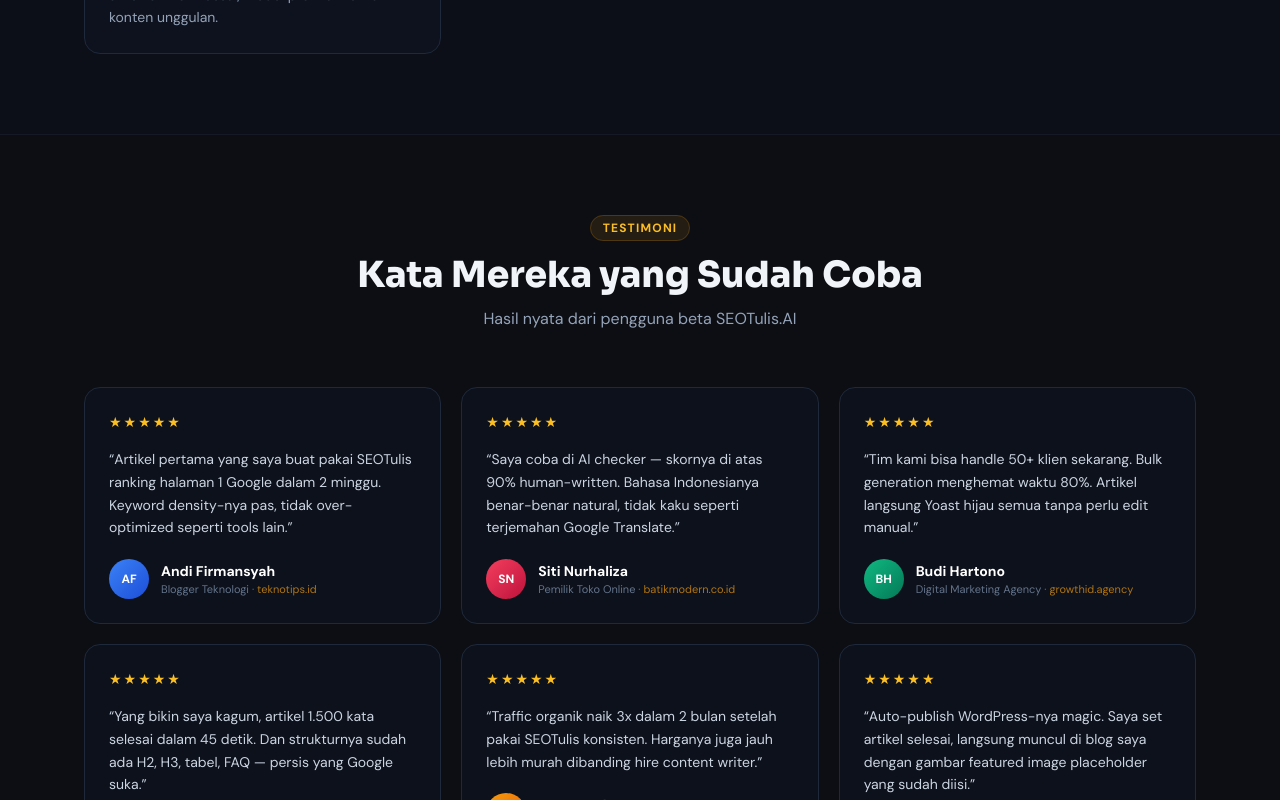
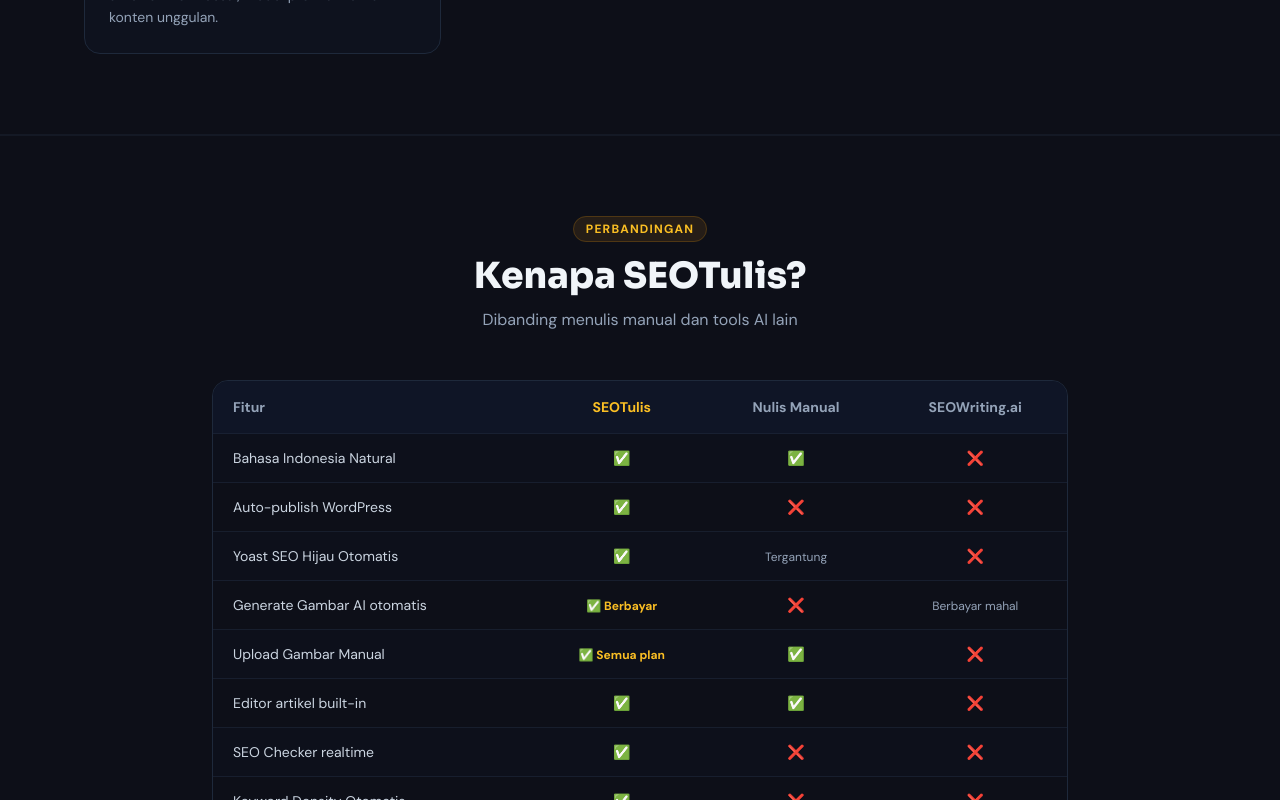
Before and after one commit to zaidprd/seotools, a Next.js app: page / in a window 1280 px wide. Shown: the part 3380-4180 px from the top of the page. Built offline with nearby package versions, Linux system fonts and the light colour scheme.

Commit message:
fix: detailed error logging in generate route, hide testimonials

```diff
--- a/app/api/generate/route.ts
+++ b/app/api/generate/route.ts
@@ -195,8 +195,12 @@
           messages: [{ role: "system", content: SYSTEM }, { role: "user", content: prompt }],
         }),
       });
+      if (!r.ok) {
+        const errText = await r.text().catch(() => "(no body)");
+        console.error(`[generate] ${provider} error ${r.status}:`, errText);
+        return NextResponse.json({ error: `Provider error (${r.status}): ${errText.slice(0, 200)}` }, { status: 502 });
+      }
       const data = await r.json();
-      if (!r.ok) throw new Error(`${provider} API error`);
       text = data.choices?.[0]?.message?.content || "";
 
     } else if (provider === "google") {
@@ -214,8 +218,12 @@
           }),
         }
       );
+      if (!r.ok) {
+        const errText = await r.text().catch(() => "(no body)");
+        console.error(`[generate] google error ${r.status}:`, errText);
+        return NextResponse.json({ error: `Google API error (${r.status})` }, { status: 502 });
+      }
       const data = await r.json();
-      if (!r.ok) throw new Error("Google API error");
       text = data.candidates?.[0]?.content?.parts?.[0]?.text || "";
 
     } else if (provider === "openai") {
@@ -229,8 +237,12 @@
           messages: [{ role: "system", content: SYSTEM }, { role: "user", content: prompt }],
         }),
       });
+      if (!r.ok) {
+        const errText = await r.text().catch(() => "(no body)");
+        console.error(`[generate] openai error ${r.status}:`, errText);
+        return NextResponse.json({ error: `OpenAI error (${r.status})` }, { status: 502 });
+      }
       const data = await r.json();
-      if (!r.ok) throw new Error("OpenAI API error");
       text = data.choices?.[0]?.message?.content || "";
 
     } else {
@@ -249,8 +261,12 @@
           messages: [{ role: "system", content: SYSTEM }, { role: "user", content: prompt }],
         }),
       });
+      if (!r.ok) {
+        const errText = await r.text().catch(() => "(no body)");
+        console.error(`[generate] openrouter error ${r.status}:`, errText);
+        return NextResponse.json({ error: `OpenRouter error (${r.status})` }, { status: 502 });
+      }
       const data = await r.json();
-      if (!r.ok) throw new Error("OpenRouter API error");
       text = data.choices?.[0]?.message?.content || "";
     }
 
@@ -310,7 +326,9 @@
 
     return NextResponse.json({ text, creditsUsed: isAdmin ? 0 : totalCost });
 
-  } catch {
-    return NextResponse.json({ error: "Terjadi kesalahan saat generate artikel" }, { status: 500 });
+  } catch (err: unknown) {
+    const msg = err instanceof Error ? err.message : String(err);
+    console.error("[generate] unhandled error:", msg);
+    return NextResponse.json({ error: `Generate gagal: ${msg}` }, { status: 500 });
   }
 }
--- a/app/page.tsx
+++ b/app/page.tsx
@@ -398,43 +398,7 @@
         </div>
       </section>
 
-      {/* ─── TESTIMONIALS ─── */}
-      <section className="max-w-6xl mx-auto px-5 py-20">
-        <div className="text-center mb-14">
-          <span className="text-xs font-bold text-amber-400 tracking-widest uppercase bg-amber-500/10 border border-amber-500/20 px-3 py-1 rounded-full">
-            Testimoni
-          </span>
-          <h2 className="text-3xl md:text-4xl font-black mt-4 mb-3" style={{ fontFamily: "Sora,sans-serif" }}>
-            Kata Mereka yang Sudah Coba
-          </h2>
-          <p className="text-slate-400">Hasil nyata dari pengguna beta SEOTulis.AI</p>
-        </div>
-
-        <div className="grid md:grid-cols-3 gap-5">
-          {TESTIMONIALS.map(t => (
-            <div key={t.name} className="bg-slate-900/40 border border-slate-800 rounded-2xl p-6 hover:border-slate-700 transition-all group">
-              {/* Stars */}
-              <div className="flex gap-0.5 mb-4">
-                {"★★★★★".split("").map((s, i) => <span key={i} className="text-amber-400 text-sm">{s}</span>)}
-              </div>
-              {/* Quote */}
-              <p className="text-sm text-slate-300 leading-relaxed mb-5">
-                &ldquo;{t.text}&rdquo;
-              </p>
-              {/* Author */}
-              <div className="flex items-center gap-3">
-                <div className={`w-10 h-10 rounded-full bg-gradient-to-br ${t.color} flex items-center justify-center text-white text-xs font-black flex-shrink-0`}>
-                  {t.avatar}
-                </div>
-                <div>
-                  <p className="text-sm font-bold text-white">{t.name}</p>
-                  <p className="text-[11px] text-slate-500">{t.role} · <span className="text-amber-500/70">{t.site}</span></p>
-                </div>
-              </div>
-            </div>
-          ))}
-        </div>
-      </section>
+      {/* ─── TESTIMONIALS ─── (disembunyikan sementara) */}
 
       {/* ─── COMPARISON TABLE ─── */}
       <section className="bg-slate-900/20 border-y border-slate-800/40 py-20">
```
